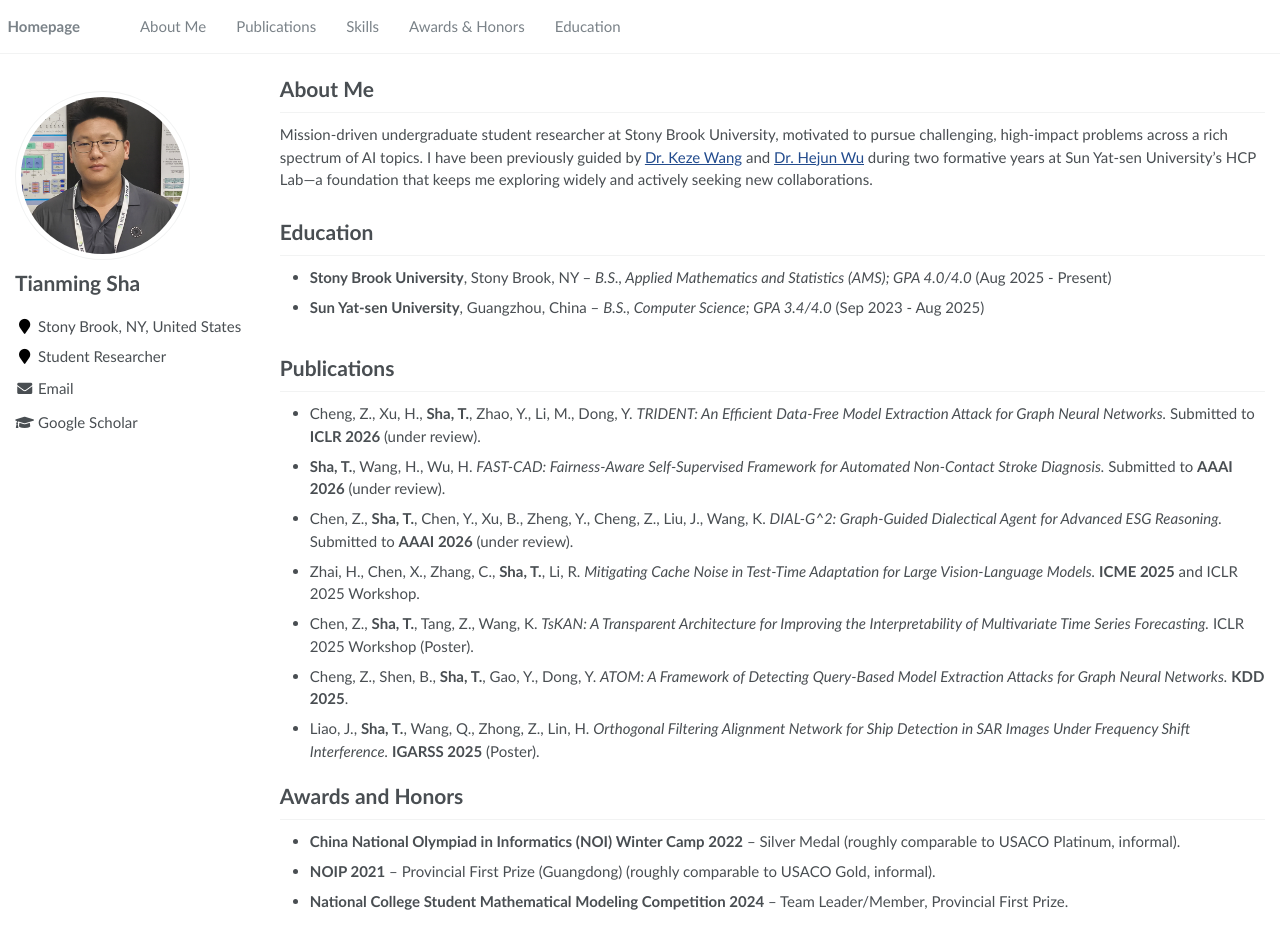
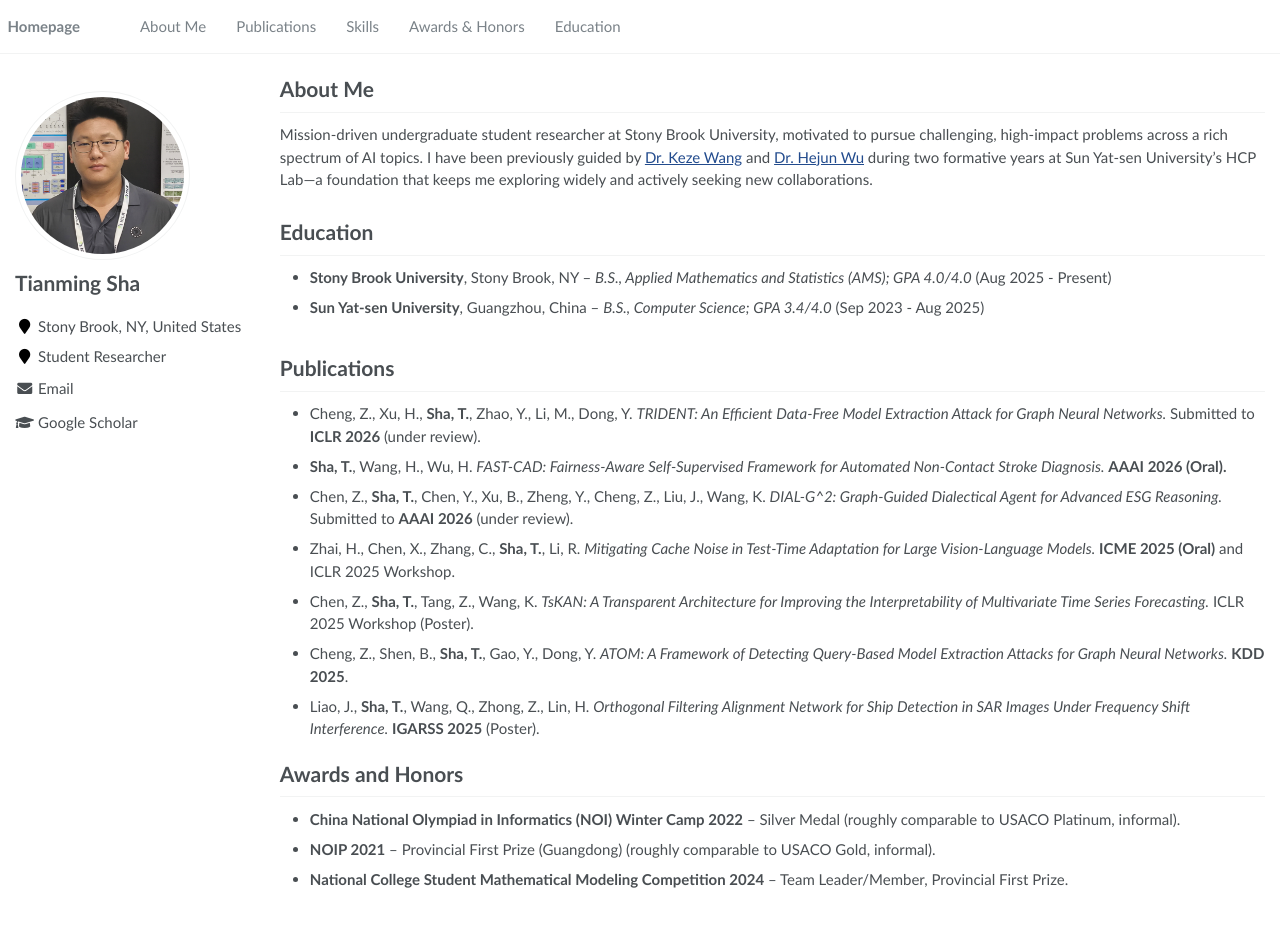
Before and after one commit to shatianming5/shatianming5.github.io, a Jekyll site: the page built from _pages/about.md, in a window 1280 px wide and 928 px high. Built offline with Jekyll 4.4.1, drawn with Linux system fonts in a browser that asks for light colours.

Commit message:
Update about.md

```diff
--- a/_pages/about.md
+++ b/_pages/about.md
@@ -23,9 +23,9 @@
 
 # Publications
 - Cheng, Z., Xu, H., **Sha, T.**, Zhao, Y., Li, M., Dong, Y. *TRIDENT: An Efficient Data-Free Model Extraction Attack for Graph Neural Networks.* Submitted to **ICLR 2026** (under review).
-- **Sha, T.**, Wang, H., Wu, H. *FAST-CAD: Fairness-Aware Self-Supervised Framework for Automated Non-Contact Stroke Diagnosis.* Submitted to **AAAI 2026** (under review).
+- **Sha, T.**, Wang, H., Wu, H. *FAST-CAD: Fairness-Aware Self-Supervised Framework for Automated Non-Contact Stroke Diagnosis.* **AAAI 2026 (Oral).**
 - Chen, Z., **Sha, T.**, Chen, Y., Xu, B., Zheng, Y., Cheng, Z., Liu, J., Wang, K. *DIAL-G^2: Graph-Guided Dialectical Agent for Advanced ESG Reasoning.* Submitted to **AAAI 2026** (under review).
-- Zhai, H., Chen, X., Zhang, C., **Sha, T.**, Li, R. *Mitigating Cache Noise in Test-Time Adaptation for Large Vision-Language Models.* **ICME 2025** and ICLR 2025 Workshop.
+- Zhai, H., Chen, X., Zhang, C., **Sha, T.**, Li, R. *Mitigating Cache Noise in Test-Time Adaptation for Large Vision-Language Models.* **ICME 2025 (Oral)** and ICLR 2025 Workshop.
 - Chen, Z., **Sha, T.**, Tang, Z., Wang, K. *TsKAN: A Transparent Architecture for Improving the Interpretability of Multivariate Time Series Forecasting.* ICLR 2025 Workshop (Poster).
 - Cheng, Z., Shen, B., **Sha, T.**, Gao, Y., Dong, Y. *ATOM: A Framework of Detecting Query-Based Model Extraction Attacks for Graph Neural Networks.* **KDD 2025**.
 - Liao, J., **Sha, T.**, Wang, Q., Zhong, Z., Lin, H. *Orthogonal Filtering Alignment Network for Ship Detection in SAR Images Under Frequency Shift Interference.* **IGARSS 2025** (Poster).
```
